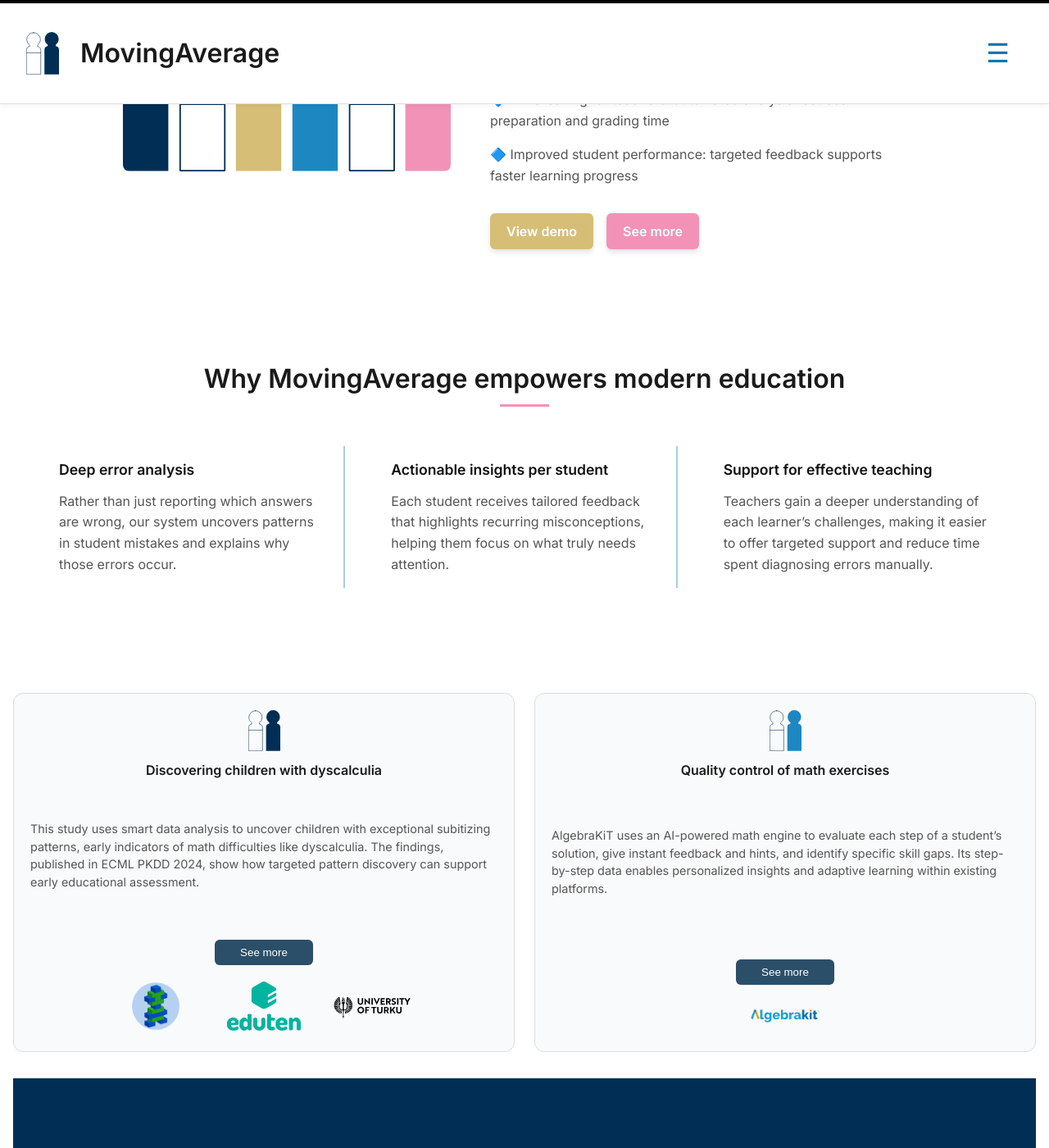
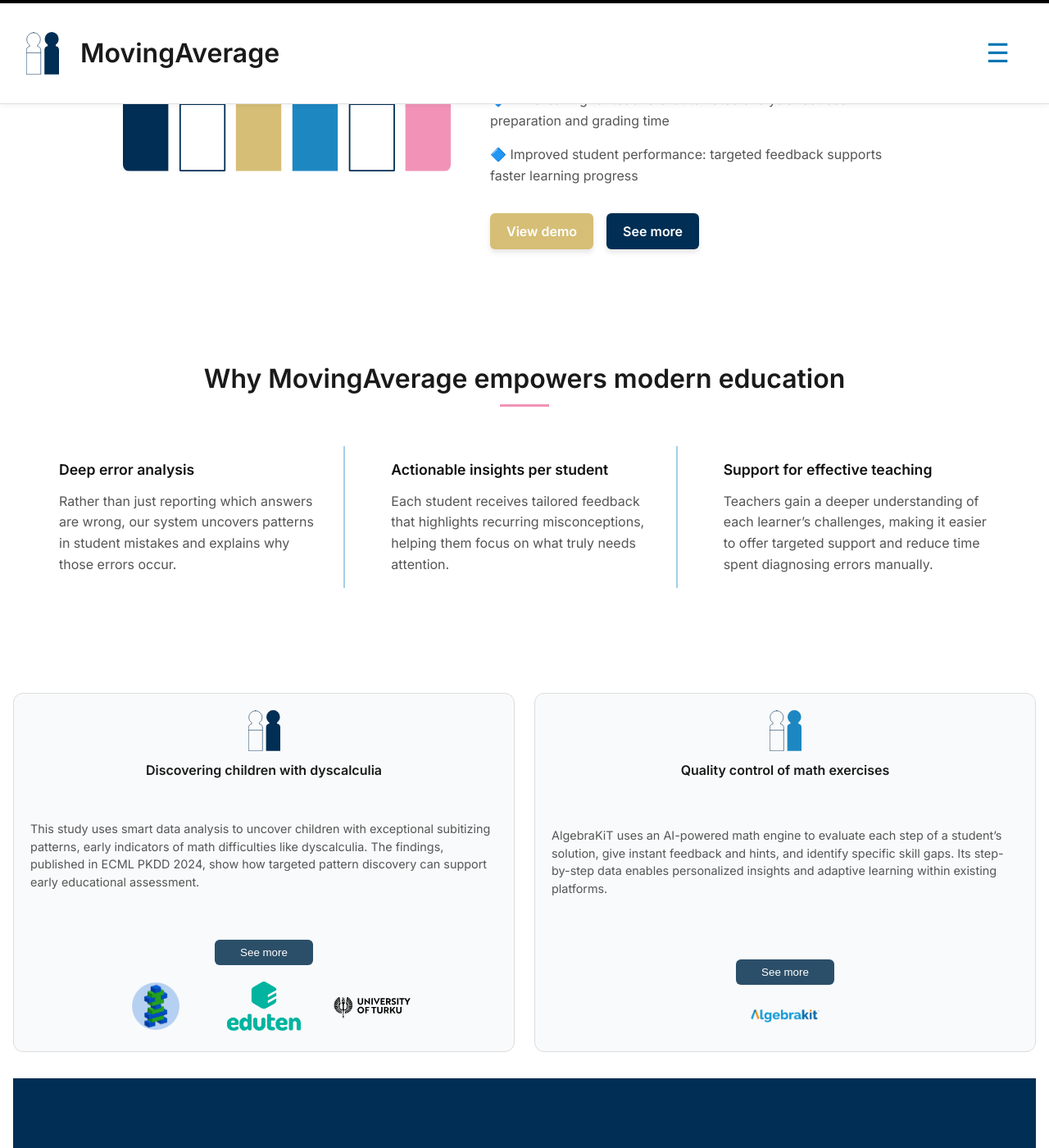
Before and after one commit to moving-average/moving-average.github.io, a Jekyll site: the page built from index.markdown, in a window 1280 px wide and 1400 px high, scrolled down 220 px. Shown: the whole window at 82% size. Built offline with Jekyll 4.4.1, drawn with Linux system fonts in a browser that asks for light colours.

Commit message:
update style.css

```diff
--- a/assets/style.css
+++ b/assets/style.css
@@ -274,7 +274,7 @@ footer a:hover {
 }
 
 .hero-btn.right {
-  background-color: #f292b7;
+  background-color: #002e54;
 }
 
 .hero-btn.right:hover {
@@ -729,13 +729,12 @@ nav a.active:hover {
 
   .header {
     flex-direction: row;
-    justify-content: space-between;
-    align-items: center;
     padding: 1rem 1.25rem;
     gap: 0;
     position: sticky;
     top: 0;
     z-index: 1000;
+    background-color: white;
   }
 
   .logo-title {
```
